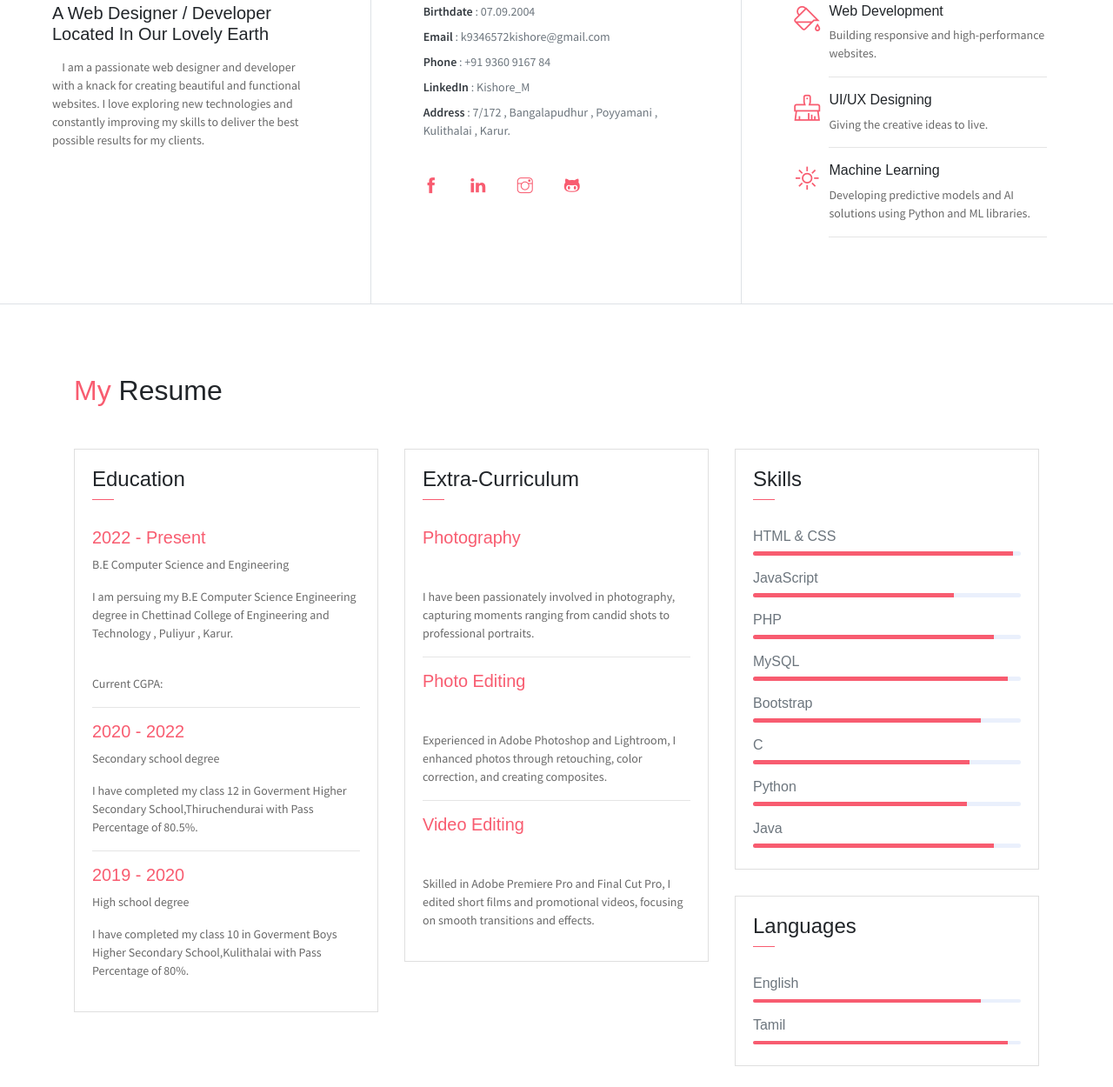
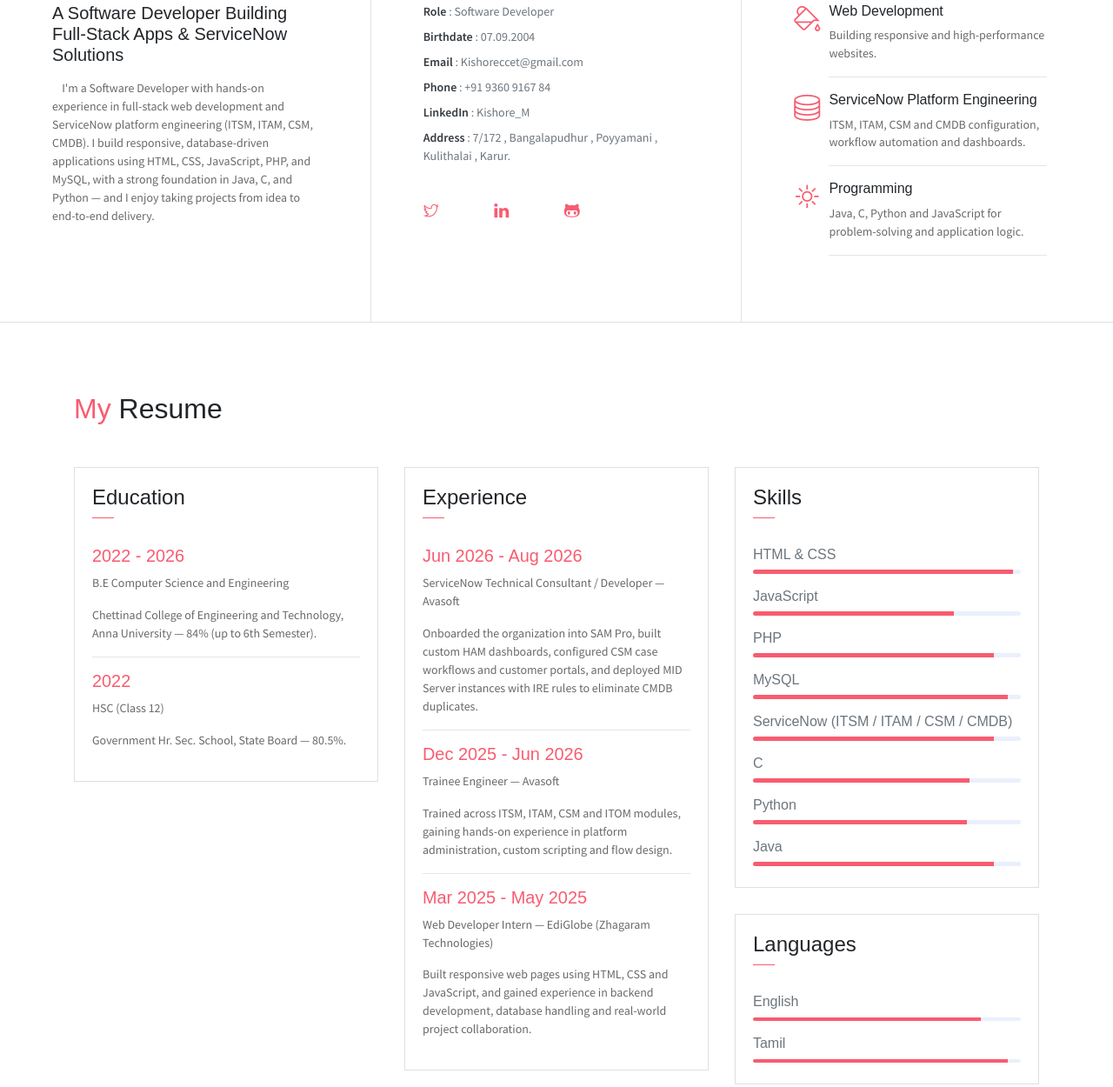
Before and after one commit to 9360916784/Kishore-SoftwareEngineer-resume, a website: page docs/index.html in a window 1280 px wide. Shown: the part 865-2115 px from the top of the page at 87% size. Drawn offline with nearby package versions, Linux system fonts and the light colour scheme.

Commit message:
Portfolio updated1

```diff
--- a/docs/index.html
+++ b/docs/index.html
@@ -3,9 +3,9 @@
 <head>
 	<meta charset="utf-8">
     <meta name="viewport" content="width=device-width, initial-scale=1, shrink-to-fit=no">
-    <meta name="description" content="Start your development with Sakthivel landing page.">
-    <meta name="author" content="Devcrud">
-    <title>Kishore's Portfolio</title>
+    <meta name="description" content="Kishore M - Software Developer with experience in full-stack web development and ServiceNow platform engineering.">
+    <meta name="author" content="Kishore M">
+    <title>Kishore M | Software Developer Portfolio</title>
     <!-- font icons -->
     <link rel="stylesheet" href="assets/vendors/themify-icons/css/themify-icons.css">
     <!-- Bootstrap + Sakthivel main styles -->
@@ -16,9 +16,7 @@
     <header class="header">
         <div class="container">
             <ul class="social-icons pt-3">
-                <li class="social-item"><a class="social-link text-light" href="https://www.facebook.com/share/1AGtEzepy7/"><i class="ti-facebook" aria-hidden="true"></i></a></li>
                 <li class="social-item"><a class="social-link text-light" href="https://x.com/kishore00729"><i class="ti-twitter" aria-hidden="true"></i></a></li>
-                <li class="social-item"><a class="social-link text-light" href="https://www.instagram.com/_mr_kurama_/"><i class="ti-instagram" aria-hidden="true"></i></a></li>
                 <li class="social-item"><a class="social-link text-light" href="https://www.linkedin.com/in/kishore-m-8a2b642a9/"><i class="ti-linkedin" aria-hidden="true"></i></a></li>
                 <li class="social-item"><a class="social-link text-light" href="https://github.com/9360916784/" target="_blank"><i class="ti-github" aria-hidden="true"></i></a></li>
 
@@ -26,7 +24,7 @@
             <div class="header-content">
                 <h4 class="header-subtitle" >Hello, I am</h4>
                 <h1 class="header-title">Kishore M</h1>
-                <h6 class="header-mono" >FullStack Developer | Designer</h6>
+                <h6 class="header-mono" >Software Developer</h6>
             </div>
         </div>
     </header>
@@ -46,12 +44,15 @@
                     <li class="nav-item">
                         <a href="#resume" class="nav-link">Resume</a>
                     </li>
+                    <li class="nav-item">
+                        <a href="#projects" class="nav-link">Projects</a>
+                    </li>
                 </ul>
                 <ul class="navbar-nav brand">
                     <img src="assets/imgs/avatar.jpg" alt="" class="brand-img">
                     <li class="brand-txt">
                         <h5 class="brand-title">Kishore M</h5>
-                        <div class="brand-subtitle">Web Developer | Designer</div>
+                        <div class="brand-subtitle">Software Developer</div>
                     </li>
                 </ul>
                 <ul class="navbar-nav ml-auto">
@@ -64,24 +65,24 @@
             <div class="col-lg-4 about-card">
                 <h3 class="font-weight-light">Who am I ?</h3>
                 <span class="line mb-5"></span>
-                <h5 class="mb-3">A Web Designer / Developer Located In Our Lovely Earth</h5>
-                <p class="mt-20">&nbsp;&nbsp;&nbsp;&nbsp;I am a passionate web designer and developer with a knack for creating beautiful and functional websites. I love exploring new technologies and constantly improving my skills to deliver the best possible results for my clients.</p>
+                <h5 class="mb-3">A Software Developer Building Full-Stack Apps &amp; ServiceNow Solutions</h5>
+                <p class="mt-20">&nbsp;&nbsp;&nbsp;&nbsp;I'm a Software Developer with hands-on experience in full-stack web development and ServiceNow platform engineering (ITSM, ITAM, CSM, CMDB). I build responsive, database-driven applications using HTML, CSS, JavaScript, PHP, and MySQL, with a strong foundation in Java, C, and Python — and I enjoy taking projects from idea to end-to-end delivery.</p>
             </div>
             <div class="col-lg-4 about-card">
                 <h3 class="font-weight-light">Personal Info</h3>
                 <span class="line mb-5"></span>
                 <ul class="mt40 info list-unstyled">
+                    <li><span>Role</span> : Software Developer</li>
                     <li><span>Birthdate</span> : 07.09.2004</li>
-                    <li><span>Email</span> : k9346572kishore@gmail.com</li>
+                    <li><span>Email</span> : Kishoreccet@gmail.com</li>
                     <li><span>Phone</span> : +91 9360 9167 84</li>
                     <li><span>LinkedIn</span> : Kishore_M </li>
                     <li><span>Address</span> :  7/172 , Bangalapudhur , Poyyamani , Kulithalai , Karur.</li>
                 </ul>
                 <ul class="social-icons pt-3">
-                    <li class="social-item"><a class="social-link" href="https://www.facebook.com/thirusakthi.thiru?mibextid=JRoKGi"><i class="ti-facebook" aria-hidden="true"></i></a></li>
-                    <li class="social-item"><a class="social-link" href="https://www.linkedin.com/in/sakthi-sk-9a72542a6/"><i class="ti-linkedin" aria-hidden="true"></i></a></li>
-                    <li class="social-item"><a class="social-link" href="https://www.instagram.com/_mr_itachi_xx/?igsh=ZWVzZzE0d21oZm56"><i class="ti-instagram" aria-hidden="true"></i></a></li>
-                    <li class="social-item"><a class="social-link" href="#"><i class="ti-github" aria-hidden="true"></i></a></li>
+                    <li class="social-item"><a class="social-link" href="https://x.com/kishore00729"><i class="ti-twitter" aria-hidden="true"></i></a></li>
+                    <li class="social-item"><a class="social-link" href="https://www.linkedin.com/in/kishore-m-8a2b642a9/"><i class="ti-linkedin" aria-hidden="true"></i></a></li>
+                    <li class="social-item"><a class="social-link" href="https://github.com/9360916784/" target="_blank"><i class="ti-github" aria-hidden="true"></i></a></li>
                 </ul>
             </div>
             <div class="col-lg-4 about-card">
@@ -96,18 +97,18 @@
                     </div>
                 </div>
                 <div class="row">
-                    <div class="col-1 text-danger pt-1"><i class="ti-brush-alt icon-lg"></i></div>
+                    <div class="col-1 text-danger pt-1"><i class="ti-server icon-lg"></i></div>
                     <div class="col-10 ml-auto mr-3">
-                        <h6>UI/UX Designing</h6>
-                        <p class="subtitle">Giving the creative ideas to live.</p>
+                        <h6>ServiceNow Platform Engineering</h6>
+                        <p class="subtitle">ITSM, ITAM, CSM and CMDB configuration, workflow automation and dashboards.</p>
                         <hr>
                     </div>
                 </div>
                 <div class="row">
                     <div class="col-1 text-danger pt-1"><i class="ti-shine icon-lg"></i></div>
                     <div class="col-10 ml-auto mr-3">
-                        <h6>Machine Learning</h6>
-                        <p class="subtitle">Developing predictive models and AI solutions using Python and ML libraries.</p>
+                        <h6>Programming</h6>
+                        <p class="subtitle">Java, C, Python and JavaScript for problem-solving and application logic.</p>
                         <hr>
                     </div>
                 </div>
@@ -129,18 +130,13 @@
                             </div>
                         </div>
                         <div class="card-body">
-                            <h6 class="title text-danger">2022 - Present</h6>
+                            <h6 class="title text-danger">2022 - 2026</h6>
                             <P>B.E Computer Science and Engineering</P>
-                            <P class="subtitle">I am persuing my B.E Computer Science Engineering degree in Chettinad College of Engineering and Technology , Puliyur , Karur.</P><br>
-                            <P>Current CGPA: </P>
+                            <P class="subtitle">Chettinad College of Engineering and Technology, Anna University — 84% (up to 6th Semester).</P>
                             <hr>
-                            <h6 class="title text-danger">2020 - 2022</h6>
-                            <P>Secondary school degree</P>
-                            <P class="subtitle">I have completed my class 12 in Goverment Higher Secondary School,Thiruchendurai with Pass Percentage of 80.5%.</P>
-                            <hr>
-                            <h6 class="title text-danger">2019 - 2020</h6>
-                            <P>High school degree</P>
-                            <P class="subtitle">I have completed my class 10 in Goverment Boys Higher Secondary School,Kulithalai with Pass Percentage of 80%.</P>
+                            <h6 class="title text-danger">2022</h6>
+                            <P>HSC (Class 12)</P>
+                            <P class="subtitle">Government Hr. Sec. School, State Board — 80.5%.</P>
                         </div>
                     </div>
                 </div>
@@ -148,23 +144,22 @@
                     <div class="card">
                        <div class="card-header">
                             <div class="mt-2">
-                                <h4>Extra-Curriculum</h4>
+                                <h4>Experience</h4>
                                 <span class="line"></span>
                             </div>
                         </div>
                         <div class="card-body">
-                            <h6 class="title text-danger">Photography</h6>
-                            <P><br></P>
-                            <P class="subtitle">I have been passionately involved in photography, capturing moments ranging from candid shots to professional portraits.</P>
+                            <h6 class="title text-danger">Jun 2026 - Aug 2026</h6>
+                            <P>ServiceNow Technical Consultant / Developer — Avasoft</P>
+                            <P class="subtitle">Onboarded the organization into SAM Pro, built custom HAM dashboards, configured CSM case workflows and customer portals, and deployed MID Server instances with IRE rules to eliminate CMDB duplicates.</P>
                             <hr>
-                            <h6 class="title text-danger">Photo Editing</h6>
-                            <P><br></P>
-                            <P class="subtitle">Experienced in Adobe Photoshop and Lightroom, I enhanced photos through retouching, color correction, and creating composites.</P>
+                            <h6 class="title text-danger">Dec 2025 - Jun 2026</h6>
+                            <P>Trainee Engineer — Avasoft</P>
+                            <P class="subtitle">Trained across ITSM, ITAM, CSM and ITOM modules, gaining hands-on experience in platform administration, custom scripting and flow design.</P>
                             <hr>
-                            <h6 class="title text-danger">Video Editing</h6>
-                            <P><br></P>
-                            <P class="subtitle">Skilled in Adobe Premiere Pro and Final Cut Pro, I edited short films and promotional videos, focusing on smooth transitions and effects.</P>
-
+                            <h6 class="title text-danger">Mar 2025 - May 2025</h6>
+                            <P>Web Developer Intern — EdiGlobe (Zhagaram Technologies)</P>
+                            <P class="subtitle">Built responsive web pages using HTML, CSS and JavaScript, and gained experience in backend development, database handling and real-world project collaboration.</P>
                         </div>
                     </div>
                 </div>
@@ -193,9 +188,9 @@
                             <div class="progress mb-3">
                                 <div class="progress-bar bg-danger" role="progressbar" style="width: 95%" aria-valuenow="25" aria-valuemin="0" aria-valuemax="100"></div>
                             </div>
-                            <h6>Bootstrap</h6>
+                            <h6>ServiceNow (ITSM / ITAM / CSM / CMDB)</h6>
                             <div class="progress mb-3">
-                                <div class="progress-bar bg-danger" role="progressbar" style="width: 85%" aria-valuenow="25" aria-valuemin="0" aria-valuemax="100"></div>
+                                <div class="progress-bar bg-danger" role="progressbar" style="width: 90%" aria-valuenow="25" aria-valuemin="0" aria-valuemax="100"></div>
                             </div>
                             <h6>C</h6>
                             <div class="progress mb-3">
@@ -246,7 +241,7 @@
 
     <!--My Projects-->
 
-    <div class="container mt-5">
+    <div class="container mt-5" id="projects">
         <h2 class="text-center mb-4">My Projects</h2>
 
         <div class="row">
@@ -360,8 +355,8 @@
     <!-- Isotope  -->
     <script src="assets/vendors/isotope/isotope.pkgd.js"></script>
 
-    <!-- Sakthivel js -->
-    <script src="assets/js/Sakthivel.js"></script>
+    <!-- main js -->
+    <script src="assets/js/johndoe.js"></script>
 
 
 </body>
```
